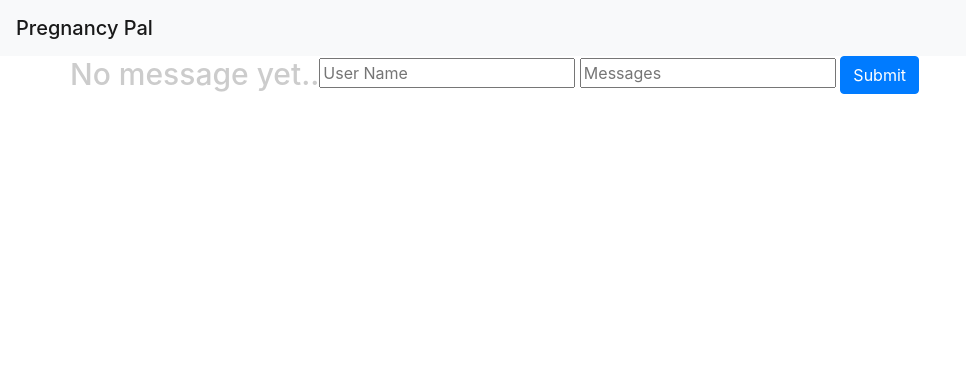
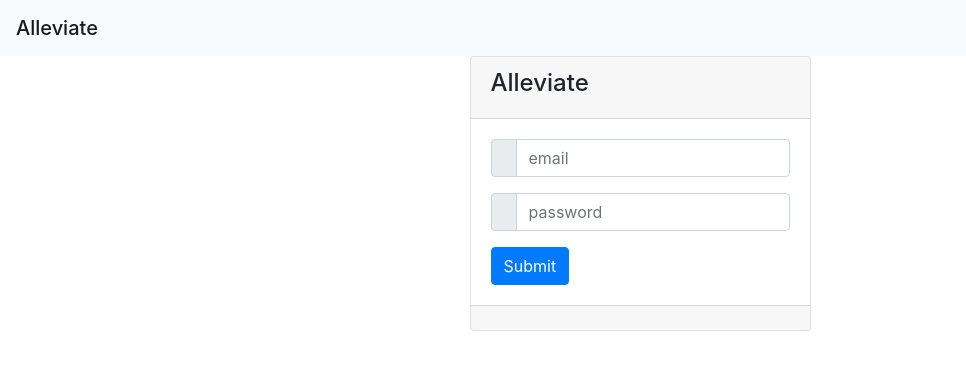
Before and after one commit to ashleyhma/Alleviate, a Flask app: page / in a window 1280 px wide. Shown: the top 370 px of the page, without its empty margins (0-966 px from the left). Run offline with Flask 2, Linux system fonts and the light colour scheme; some libraries are stand-ins or nearby versions.

Commit message:
Added model and seed

```diff
--- a/seed.py
+++ b/seed.py
@@ -12,7 +12,7 @@ def load_data():
 
     patient_doc = Patient_doc_relationship(patient_id="1", doctor_id="1")
 
-    referral1 = Referral(doctor_who_referred="1", specialty="Bones", referred_doctor="2")
+#     referral1 = Referral(doctor_who_referred="1", specialty="Bones", referred_doctor="2", patient_id="1")
 
     amoxicillin = Prescription(name="amoxicillin", dosage="100mg", date="Jan 1, 2019", doctor_id="1", patient_id="1")
 
@@ -20,7 +20,7 @@ def load_data():
 
     stat1 = Stat(height="5 Feet 3 Inches", weight="115", heart_rate="65 BPM", patient_id="1")
 
-    immunization1 = Immunization(date="January 1, 2019", immunization_name="Tetanus Shot")
+    immunization1 = Immunization(date="January 1, 2019", name="Tetanus Shot")
 
     db.session.add(Jane)
     db.session.add(Dr_Octocat)
--- a/server.py
+++ b/server.py
@@ -3,33 +3,66 @@ from flask import (Flask, render_template, redirect, request, flash,
 import os
 from flask_sqlalchemy import SQLAlchemy
 from model import *
-from flask_socketio import SocketIO
+
 
 app = Flask(__name__)
 app.config['SECRET_KEY'] = 'vnkdjnfjknfl1232#'
-socketio = SocketIO(app)
+
 
 @app.route('/')
 def homepage():
 
+    # email = request.forms.get()
 
 
     return render_template("homepage.html")
-
-@app.route('/register')
-def register_form():
-
-
-
-    return render_template("register.html")
 
 
 @app.route('/portal')
 def show_portal():
 
+    patient_id = session.get("patient_id")
+
+    patient = Patient.query.get(patient_id).name
+
+    visit = Visit.query.filter_by(patient_id=patient_id).first()
+    date = visit.date
+    note = visit.note
+
+    doctor_id = visit.doctor_id
+    doctor = Doctor.query.get(doctor_id).name
+
+    stat = Stat.query.filter_by(patient_id=patient_id).first()
+    height = stat.height
+    weight = stat.weight
+    heart_rate = stat.heart_rate
+
+    prescription = Prescription.query.filter_by(patient_id=patient_id).first()
+    prescription_name = prescription.name
+    prescription_dosage = prescription.dosage
+
+    immunization = Immunization.query.filter_by(pateint_id=patient_id).first()
+    immunization_name = immunization.name
+
+    referral = Referral.query.filter_by(patient_id=patient_id).first()
+    referred_doctor = referral.referred_doctor
+    specialty = referral.specialty
 
 
-    return render_template("portal.html")
+
+    return render_template("portal.html",
+                            patient=patient,
+                            date=date,
+                            note=note,
+                            doctor=doctor,
+                            height=height,
+                            weight=weight,
+                            heart_rate=heart_rate,
+                            prescription_name=prescription_name,
+                            prescription_dosage=prescription_dosage,
+                            immunization_name=immunization_name,
+                            referred_doctor=referred_doctor,
+                            specialty=specialty)
 
 
 
--- a/templates/homepage.html
+++ b/templates/homepage.html
@@ -5,7 +5,7 @@
     <link rel="stylesheet" href="https://stackpath.bootstrapcdn.com/bootstrap/4.2.1/css/bootstrap.min.css" integrity="sha384-GJzZqFGwb1QTTN6wy59ffF1BuGJpLSa9DkKMp0DgiMDm4iYMj70gZWKYbI706tWS" crossorigin="anonymous">
 
     <nav class="navbar navbar-light bg-light">
-        <span class="navbar-brand mb-0 h1">Pregnancy Pal</span>
+        <span class="navbar-brand mb-0 h1">Alleviate</span>
     </nav>
 
   </head>
@@ -13,48 +13,56 @@
 
   <body>
     <div class="container">
-            <div class="row">
+      {% with messages = get_flashed_messages() %} {% for message in messages %}
+      <div class="alert alert-warning">{{ message }}</div>
+      {% endfor %} {% endwith %}
+      <div class="d-flex justify-content-center h-100">
+        <div class="card">
+          <div class="card-header">
+            <h4>Alleviate</h4>
+          </div>
+          <div class="card-body">
+            <form class="bc-login" action="/login" method="post">
+              <div class="input-group form-group">
+                <div class="input-group-prepend">
+                  <span class="input-group-text"
+                    ><i class="fa fa-user-circle"></i
+                  ></span>
+                </div>
+                <input
+                  type="text"
+                  class="form-control"
+                  placeholder="email"
+                  name="email"
+                />
+              </div>
+              <div class="input-group form-group">
+                <div class="input-group-prepend">
+                  <span class="input-group-text"
+                    ><i class="fas fa-key"></i
+                  ></span>
+                </div>
+                <input
+                  type="password"
+                  class="form-control"
+                  placeholder="password"
+                  name="password"
+                />
+              </div>
+            <button type="button" class="btn btn-primary">
+                Submit
+            </button>
 
+          </div>
+          <div class="card-footer">
+            <div class="d-flex justify-content-center links">
 
+            </div>
+          </div>
+        </form>
+        </div>
+      </div>
+    </div>
 
-        <h3 style='color: #ccc;font-size: 30px;'>No message yet..</h3>
-    <div class="message_holder"></div>
-
-    <form action="" method="POST">
-      <input type="text" class="username" placeholder="User Name"/>
-      <input type="text" class="message" placeholder="Messages"/>
-      <input class="btn btn-primary" type="submit" value="Submit">
-    </form>
-
-    <!-- jQuery (necessary for Bootstrap's JavaScript plugins) -->
-    <script src="https://ajax.googleapis.com/ajax/libs/jquery/1.12.4/jquery.min.js"></script>
-    <script src="https://cdnjs.cloudflare.com/ajax/libs/socket.io/1.7.3/socket.io.min.js"></script>
-    <script type="text/javascript">
-      var socket = io.connect('http://' + document.domain + ':' + location.port);
-      socket.on( 'connect', function() {
-        socket.emit( 'my event', {
-          data: 'User Connected'
-        } )
-        var form = $( 'form' ).on( 'submit', function( e ) {
-          e.preventDefault()
-          let user_name = $( 'input.username' ).val()
-          let user_input = $( 'input.message' ).val()
-          socket.emit( 'my event', {
-            user_name : user_name,
-            message : user_input
-          } )
-          $( 'input.message' ).val( '' ).focus()
-        } )
-      } )
-      socket.on( 'my response', function( msg ) {
-        console.log( msg )
-        if( typeof msg.user_name !== 'undefined' ) {
-          $( 'h3' ).remove()
-          $( 'div.message_holder' ).append( '<div><b style="color: #000">'+msg.user_name+'</b> '+msg.message+'</div>' )
-        }
-      })
-    </script>
-     </div>
-    </div>
   </body>
 </html>
```
Also changed, not shown: model.py (added, +162 -0 lines), requirements.txt (added, +10 -0 lines), templates/portal.html (added, +51 -0 lines).
